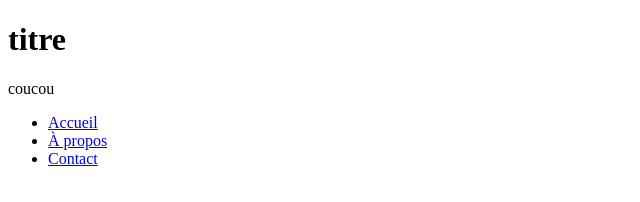
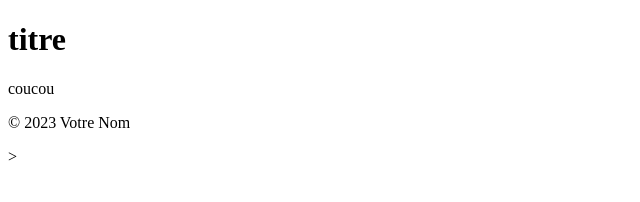
Before and after one commit to Smachhh1/tp3, a plain HTML site: page index.html in a window 1280 px wide. Shown: the whole page, without its empty margins (0-640 px from the left). Drawn offline with Linux system fonts and the light colour scheme.

Commit message:
ajout du div copyright

```diff
--- a/index.html
+++ b/index.html
@@ -9,12 +9,8 @@
 <body>
     <h1>titre</h1>
     <p>coucou</p>
-      <div id="menu">
-    <ul>
-      <li><a href="#">Accueil</a></li>
-      <li><a href="#">À propos</a></li>
-      <li><a href="#">Contact</a></li>
-    </ul>
-  </div>
+        <div id="footer">
+    <p>&copy; 2023 Votre Nom</p>
+  </div>>
 </body>
 </html>
```
